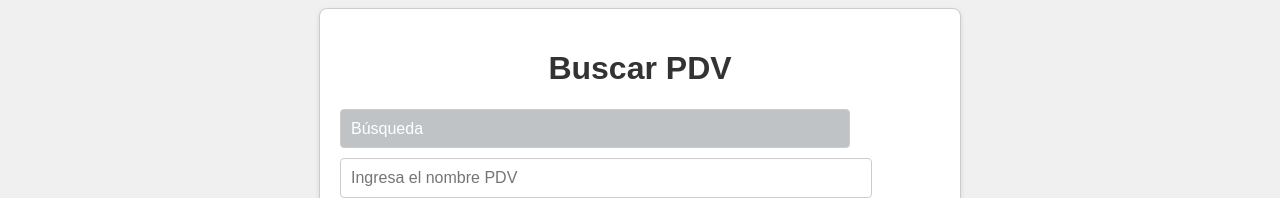
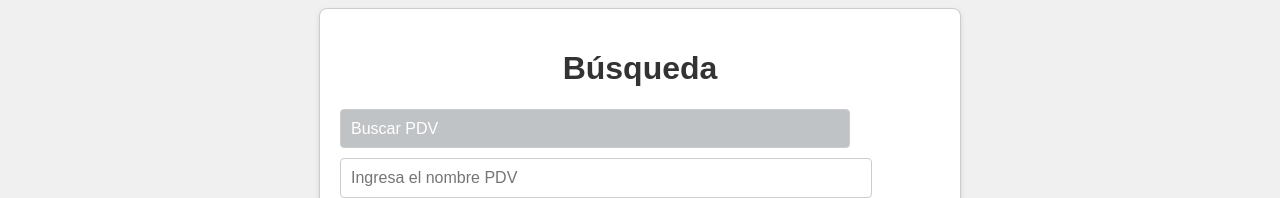
Before and after one commit to Phygital-exp/GPF, a plain HTML site: page index.html in a window 1280 px wide. Shown: the top 198 px of the page. Drawn offline with Linux system fonts and the light colour scheme.

Commit message:
Update index.html

```diff
--- a/index.html
+++ b/index.html
@@ -11,9 +11,9 @@
 <body>
     <!-- Contenedor principal de búsqueda -->
     <div class="search-container">
-        <h1 id="searchTitle">Buscar PDV</h1>
+        <h1 id="searchTitle">Búsqueda</h1>
         <select id="searchType" onchange="updateSearch()">
-            <option value="pdv">Búsqueda</option>
+            <option value="pdv">Buscar PDV</option>
             <option value="producto">Buscar Producto</option>
         </select>
         <input type="text" id="searchInput" placeholder="Ingresa el nombre PDV">
```
